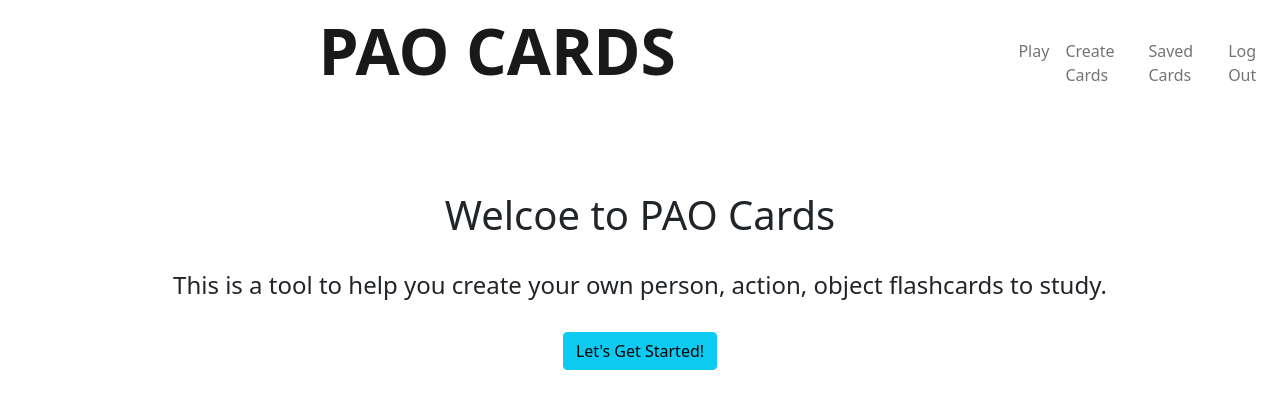
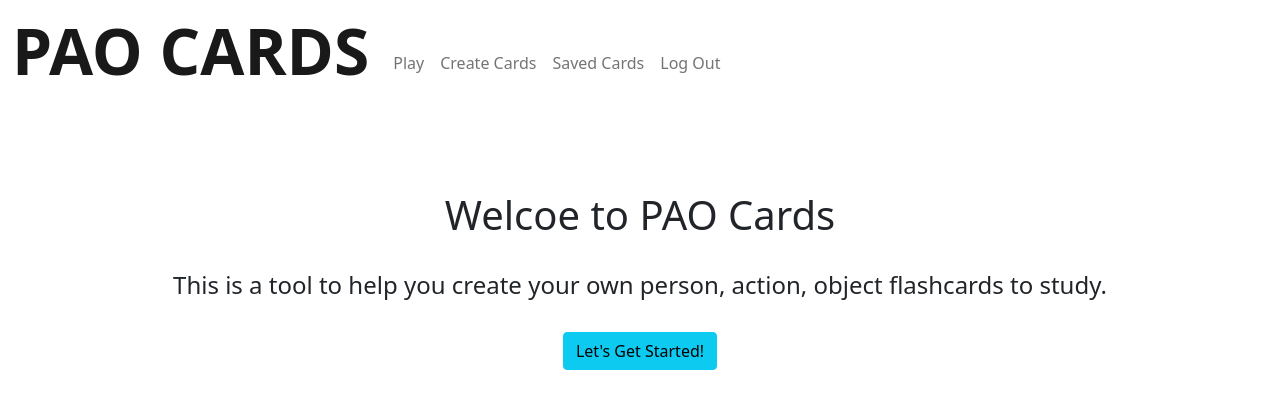
Before and after one commit to d-bliss/paocards, a Flask app: page / in a window 1280 px wide. Shown: the top 420 px of the page. Run offline with Flask 2, Linux system fonts and the light colour scheme; a user stored in the database is signed in; some libraries are stand-ins or nearby versions.

Commit message:
Sat, Jan 21, 2023, 8:58 PM +00:00

```diff
--- a/templates/layout.html
+++ b/templates/layout.html
@@ -28,14 +28,13 @@
 <body>
 
     <nav class="navbar navbar-expand-md navbar-light">
-        <div class="container-fluid d-flex justify-content-center">
-            <a class="navbar-brand" href="/">
+        <div class="container-fluid">
+            <a class="navbar-brand text-center" href="/">
                 <h1 class="PAO-Cards-title">PAO CARDS</h1>
             </a>
-        </div>
             <button class="navbar-toggler" type="button" data-toggle="collapse"
-            data-target="#navbarNav" aria-controls="navbarNav" aria-expanded="false"
-            aria-label="Toggle navigation">
+                data-target="#navbarNav" aria-controls="navbarNav"
+                aria-expanded="false" aria-label="Toggle navigation">
                 <span class="navbar-toggler-icon"></span>
             </button>
             <div class="collapse navbar-collapse" id="navbarNav">
@@ -67,8 +66,8 @@
                 </ul>
                 {% endif %}
             </div>
+        </div>
     </nav>
-
 
 
     {% if get_flashed_messages() %}
```
Also changed, not shown: 1 other file. Lines whose indentation alone changed are shown as unchanged.
